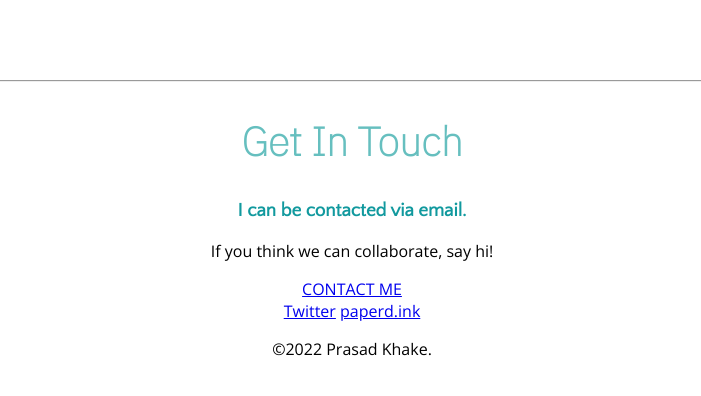
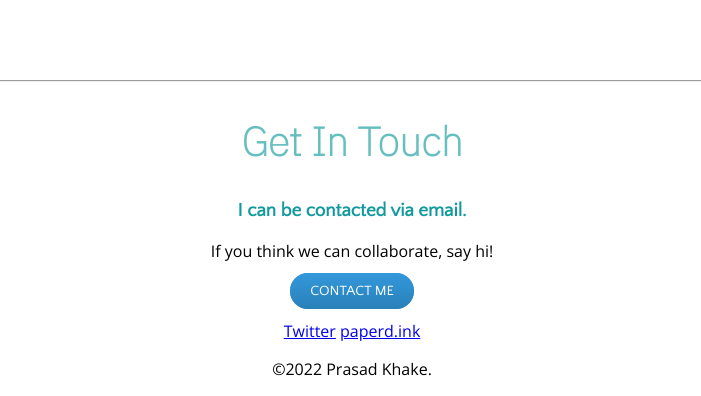
Before and after one commit to shrivitocorleone/learning-css, a plain HTML site: page index.html in a window 1280 px wide. Shown: the part 1833-2229 px from the top of the page, without its empty margins (288-989 px from the left). Drawn offline with nearby package versions, Linux system fonts and the light colour scheme; a web font is replaced by a local one.

Commit message:
updated contact button

```diff
--- a/css/styles.css
+++ b/css/styles.css
@@ -15,7 +15,7 @@ body{
 }
 
 .bottom-container{
-
+margin-top: 20px;
 }
 
 .skill-row{
@@ -77,3 +77,32 @@ h3 {
   left: 300px;
   bottom: 300px;
 }
+
+
+
+.btn {
+  background: #3498db;
+  background-image: -webkit-linear-gradient(top, #3498db, #2980b9);
+  background-image: -moz-linear-gradient(top, #3498db, #2980b9);
+  background-image: -ms-linear-gradient(top, #3498db, #2980b9);
+  background-image: -o-linear-gradient(top, #3498db, #2980b9);
+  background-image: linear-gradient(to bottom, #3498db, #2980b9);
+  -webkit-border-radius: 30;
+  -moz-border-radius: 30;
+  border-radius: 30px;
+  font-family: 'Quattrocento Sans' ;
+  color: #ffffff;
+  font-size: 14px;
+  padding: 10px 20px 10px 20px;
+  text-decoration: none;
+}
+
+.btn:hover {
+  background: #3cb0fd;
+  background-image: -webkit-linear-gradient(top, #3cb0fd, #3498db);
+  background-image: -moz-linear-gradient(top, #3cb0fd, #3498db);
+  background-image: -ms-linear-gradient(top, #3cb0fd, #3498db);
+  background-image: -o-linear-gradient(top, #3cb0fd, #3498db);
+  background-image: linear-gradient(to bottom, #3cb0fd, #3498db);
+  text-decoration: none;
+}
```
